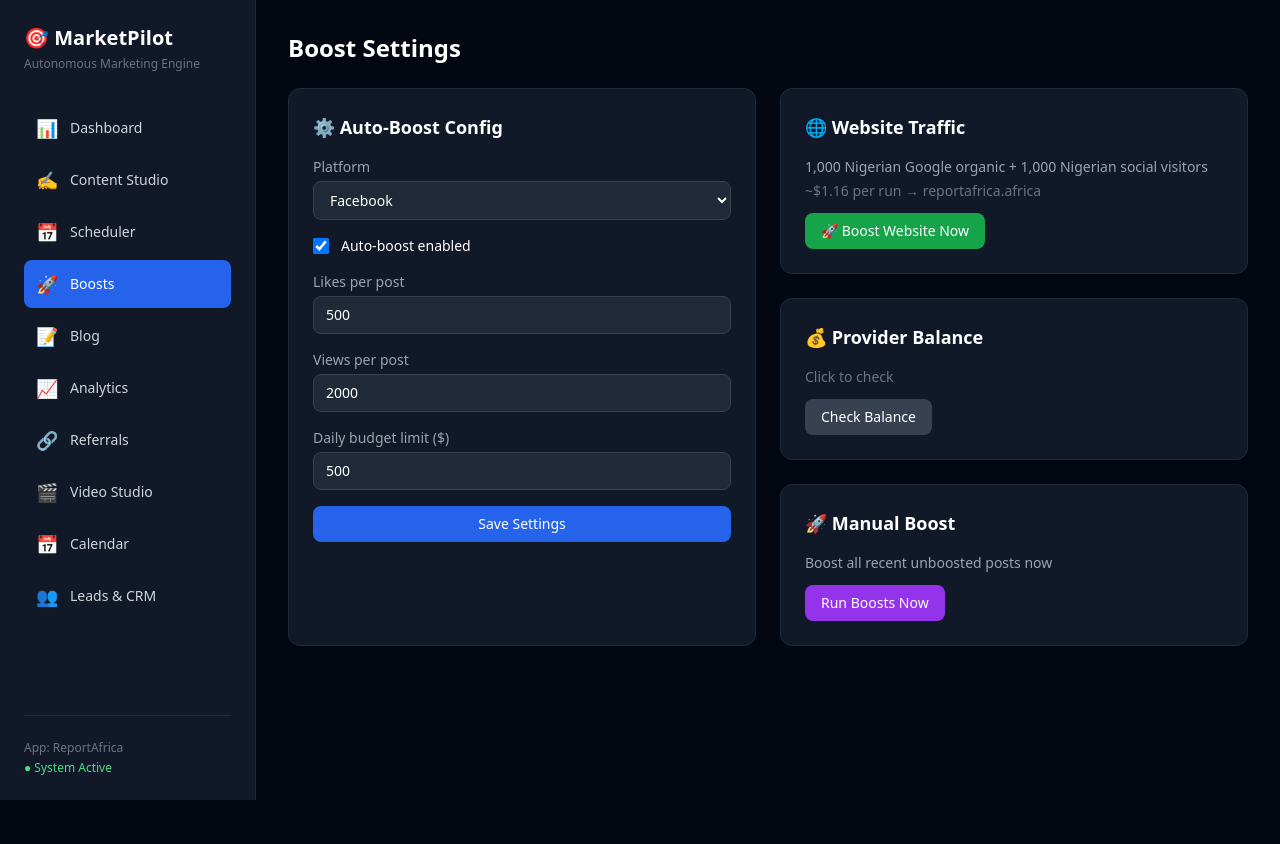
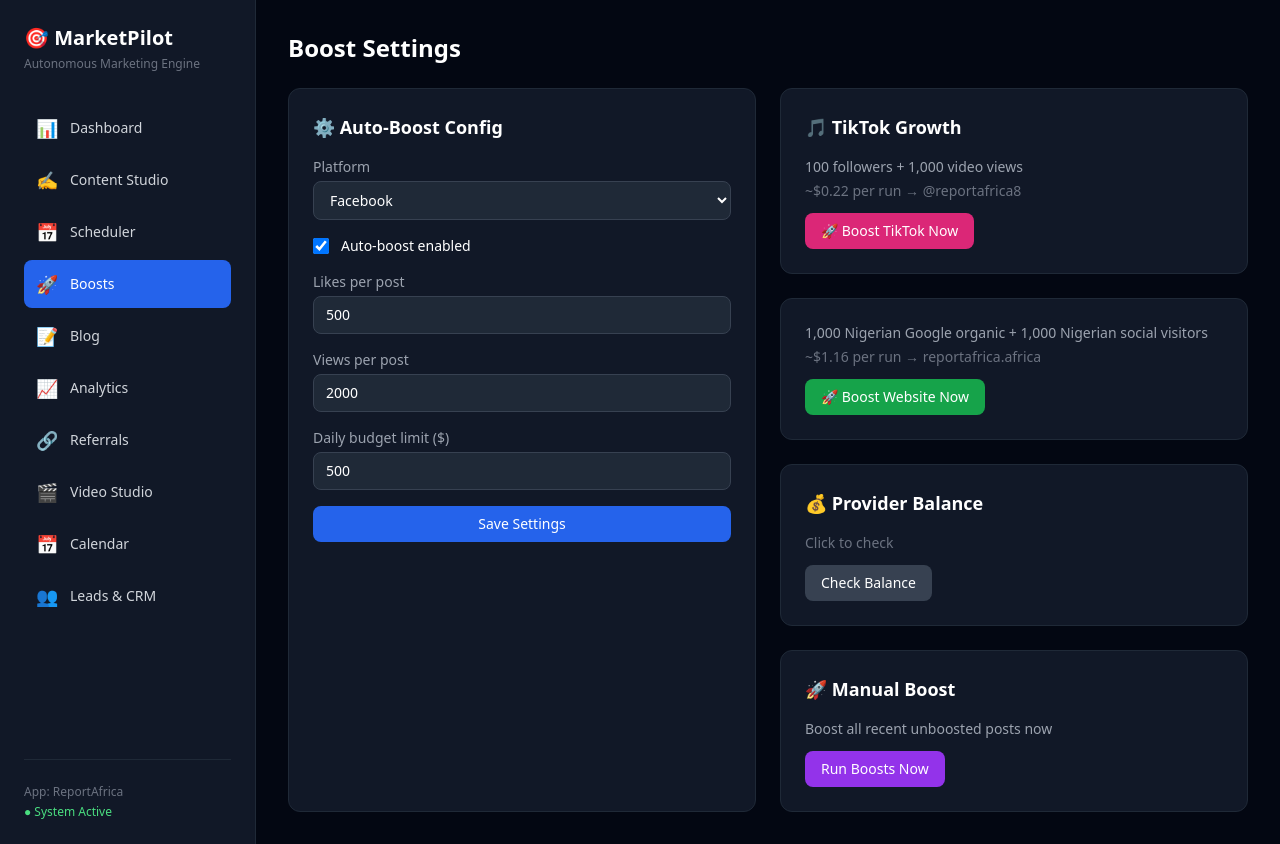
Before and after one commit to market-Pilot-App/marketpilot-Frontend, a Next.js app: page /boosts in a window 1280 px wide. Before the commit the page ends 800 px from the top, so only its background shows below. Built offline with nearby package versions, Linux system fonts and the light colour scheme; no server answers.

Commit message:
feat: TikTok boost card + platform option on boosts page

```diff
--- a/app/boosts/page.tsx
+++ b/app/boosts/page.tsx
@@ -64,6 +64,7 @@ export default function Boosts() {
                 <option value="linkedin">LinkedIn</option>
                 <option value="telegram">Telegram</option>
                 <option value="twitter">X/Twitter</option>
+                <option value="tiktok">TikTok</option>
                 <option value="website">Website</option>
               </select>
             </div>
@@ -116,7 +117,15 @@ export default function Boosts() {
 
         <div className="space-y-6">
           <div className="bg-gray-900 border border-gray-800 rounded-xl p-6">
-            <h3 className="text-lg font-semibold mb-4">🌐 Website Traffic</h3>
+            <h3 className="text-lg font-semibold mb-4">🎵 TikTok Growth</h3>
+            <p className="text-sm text-gray-400 mb-1">100 followers + 1,000 video views</p>
+            <p className="text-sm text-gray-500 mb-3">~$0.22 per run → @reportafrica8</p>
+            <button onClick={async () => { try { const r = await api.post("/scheduler/boost-tiktok"); alert(`Done! ${r.results?.map((x: any) => x.success ? x.service + ' ✅' : x.service + ' ❌').join(', ')}`); } catch { alert("Error"); } }} className="px-4 py-2 bg-pink-600 hover:bg-pink-700 rounded-lg text-sm">
+              🚀 Boost TikTok Now
+            </button>
+          </div>
+
+          <div className="bg-gray-900 border border-gray-800 rounded-xl p-6">
             <p className="text-sm text-gray-400 mb-1">1,000 Nigerian Google organic + 1,000 Nigerian social visitors</p>
             <p className="text-sm text-gray-500 mb-3">~$1.16 per run → reportafrica.africa</p>
             <button onClick={async () => { try { const r = await api.post("/scheduler/boost-website"); alert(`Done! Orders: ${r.results?.map((x: any) => x.order_id).join(', ')}`); } catch { alert("Error"); } }} className="px-4 py-2 bg-green-600 hover:bg-green-700 rounded-lg text-sm">
```
